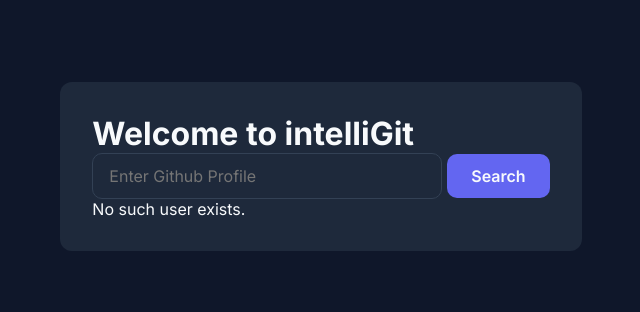
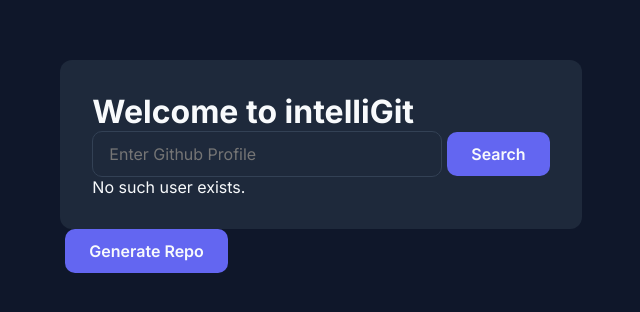
Before and after one commit to Bhavinisingh17/intelliGit, a React (Vite) app: page / in a window 1280 px wide. Shown: the part 234-546 px from the top of the page, without its empty margins (319-959 px from the left). Built offline with nearby package versions, Linux system fonts and the light colour scheme.

Commit message:
IntelliGit project

```diff
--- a/src/App.jsx
+++ b/src/App.jsx
@@ -1,11 +1,19 @@
 import SearchBar from './components/SearchBar'
 import './App.css'
+import Repo from './components/repo';
+import { useState } from "react";
+
 
 function App() {
+  const [userName, setUsername] = useState("");
 
   return (
     <>
-     <SearchBar></SearchBar>
+     <SearchBar
+     userName={userName}
+     setUsername={setUsername}
+     ></SearchBar>
+     <Repo userName={userName}></Repo>
     </>
   )
 }
--- a/src/components/SearchBar.jsx
+++ b/src/components/SearchBar.jsx
@@ -2,9 +2,8 @@
 import { useState } from "react";
 
 
-function SearchBar() {
+function SearchBar({userName, setUsername}) {
 
-const [userName, setUsername] = useState("");
 const [user, setUser] = useState(null);
 
 
@@ -14,7 +13,6 @@
   const data = await res.json();
   setUser(data);
   console.log(data);
-  setUsername("");
   }
    catch(e){
    console.log(e);
@@ -22,7 +20,9 @@
 }
 
 let handleInputChange = (event) => {
-  setUsername(event.target.value);
+    console.log("Typing:", event.target.value);
+
+setUsername(event.target.value);
 };
 
 
--- /dev/null
+++ b/src/components/repo.jsx
@@ -0,0 +1,31 @@
+import React from 'react'
+import { useState } from 'react'
+
+
+function repo({userName}) {
+    const[repo, setRepo] = useState("");
+// console.log(`https://api.github.com/users/${userName}/repos`);
+async function fetchRepo(){
+     try {
+     const res = await fetch(`https://api.github.com/users/${userName}/repos`);
+     const data = await res.json();
+     setRepo(data);
+     console.log(data);
+     setRepo("");
+  }
+   catch(e){
+   console.log(e);
+   }
+  }
+
+
+
+
+  return (
+    <div>
+      <button onClick={fetchRepo}>Generate Repo</button>
+    </div>
+  )
+}
+
+export default repo
```
